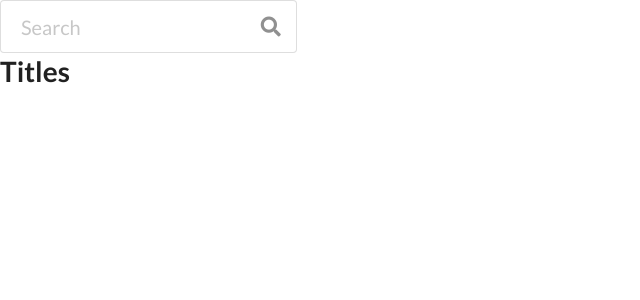
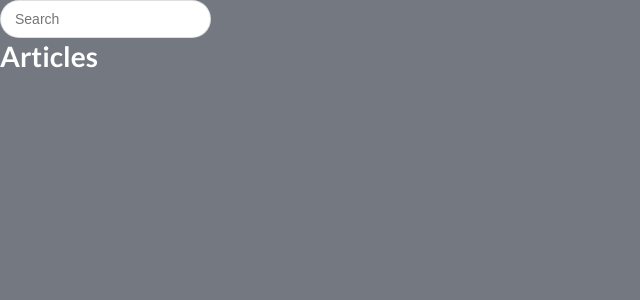
Before and after one commit to tengen14/Wikipedia-Viewer, a React (Create React App) app: page / in a window 1280 px wide. Shown: the top 300 px of the page, without its empty margins (0-640 px from the left). Built offline with nearby package versions, Linux system fonts and the light colour scheme.

Commit message:
Style article sections and body

```diff
--- a/src/components/App.js
+++ b/src/components/App.js
@@ -8,7 +8,7 @@ class App extends React.Component {
 
   onSearchSubmit = term => {
     const fetchPromise = fetch(
-      `https://en.wikipedia.org/w/api.php?action=query&list=search&srsearch=${term}&srlimit=20&format=json&origin=*`
+      `https://en.wikipedia.org/w/api.php?action=query&list=search&srsearch=${term}&srlimit=15&format=json&origin=*`
     );
 
     fetchPromise
--- a/src/components/ArticleCard.js
+++ b/src/components/ArticleCard.js
@@ -1 +1,16 @@
-import React from 'react';
+import React from "react";
+import "../styles/ArticleCard.css";
+
+const ArticleCard = props => {
+  return (
+    <div>
+        <div class="ui segment">
+            <h2 class="ui left floated header">{props.title}</h2>
+            <div class="ui clearing divider"></div>
+            <p>{props.snippet}</p>
+        </div>
+    </div>
+  );
+};
+
+export default ArticleCard;
--- a/src/components/ArticleList.js
+++ b/src/components/ArticleList.js
@@ -1,4 +1,5 @@
 import React from "react";
+import ArticleCard from "./ArticleCard";
 
 class ArticleList extends React.Component {
   componentDidMount() {}
@@ -6,27 +7,25 @@ class ArticleList extends React.Component {
   getIds = props => {
     console.log("GETIDS FUNCTION RUNS");
     const articles = this.props.articles;
-    console.log(articles.snippet);
 
-    return articles.map(article =>
-        <div>
-          <li>{article.title}</li>
-            <span>{article.pageid}</span>
-          <p>{article.snippet}</p>
-        </div>
-    );
+    return articles.map(article => (
+        <ArticleCard
+          key={article.id}
+          title={article.title}
+          snippet={article.snippet}
+          pageid={article.pageid}
+        />
+    ));
   };
 
   render() {
     return (
       <div>
-        <h1>Titles</h1>
+        <h1>Articles</h1>
         <ul>{this.getIds()}</ul>
       </div>
     );
   }
 }
 
-
-
 export default ArticleList;
--- a/src/components/SearchBar.js
+++ b/src/components/SearchBar.js
@@ -1,4 +1,5 @@
 import React from "react";
+import "../styles/ArticleCard.css";
 
 class SearchBar extends React.Component {
   state = { term: "" };
@@ -7,21 +8,25 @@ class SearchBar extends React.Component {
     event.preventDefault();
     ////////////////////////////////////
     this.props.onSubmit(this.state.term);
+    console.log(this.state.term);
   };
 
   render() {
     return (
+      <div className="search-bar">
         <form onSubmit={this.onSubmitForm}>
-        <div className="ui huge icon input">
+          <div className="ui search">
             <input
+              class="prompt"
               type="text"
               placeholder="Search"
               value={this.state.term}
               onChange={e => this.setState({ term: e.target.value })}
             />
-          <i className="search icon"></i>
+            <div className="results"></div>
           </div>
         </form>
+      </div>
     );
   }
 }
--- a/src/index.js
+++ b/src/index.js
@@ -1,5 +1,6 @@
 import React from "react";
 import ReactDOM from "react-dom";
 import App from "./components/App";
+import "./styles/ArticleCard.css";
 
 ReactDOM.render(<App />, document.querySelector("#root"));
--- /dev/null
+++ b/src/styles/ArticleCard.css
@@ -0,0 +1,42 @@
+/* Article Card Styling */
+
+.ui.segment {
+  max-width: 65%;
+  position: relative;
+  margin: auto !important;
+  margin-bottom: 60px !important;
+  background-color:#505257;
+  color: white;
+}
+
+.ui.segment:hover {
+    border-left: 6px solid #cfc517;
+}
+
+h2.ui.header {
+    color: #dedede;
+    font-size: 26px;
+}
+
+p {
+    font-size: 16px;
+}
+
+hr {
+    color: black;
+}
+
+/* Search Bar Styling */
+
+.ui.search > .prompt {
+}
+
+/* Body styling */
+
+body {
+    background-color: #747880;
+}
+
+h1 {
+    color: white;
+}
```
Lines whose indentation alone changed are shown as unchanged.
